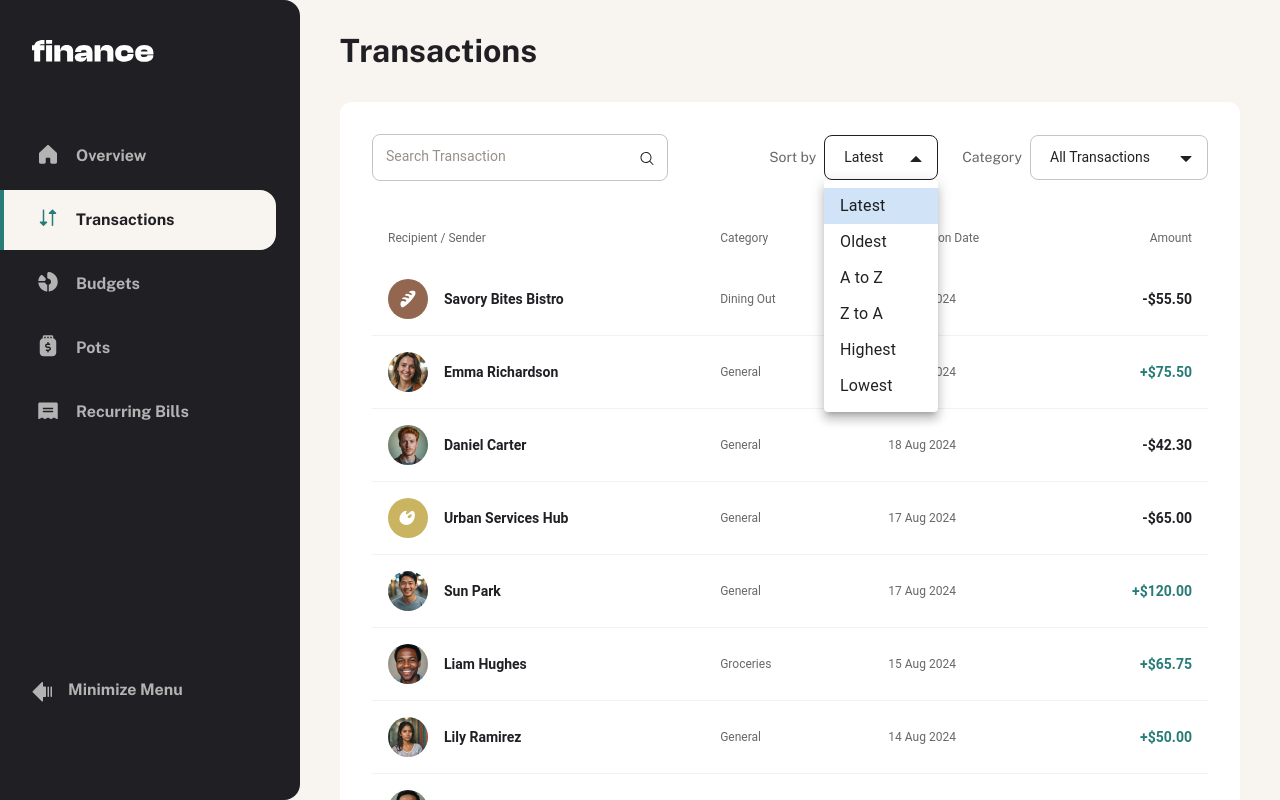
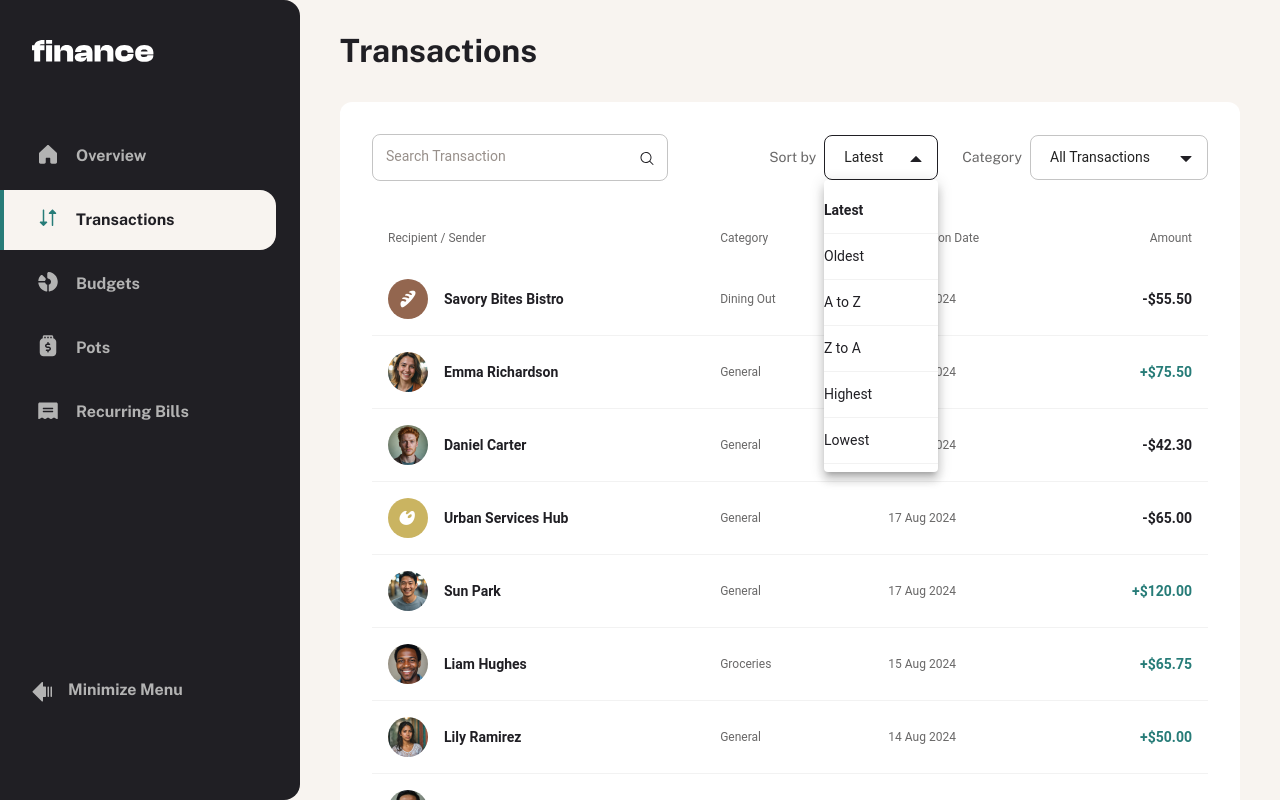
Before and after one commit to PioKl/Personal-Finance-App, a Next.js app: page /transactions in a window 1280 px wide. Both pictures are taken after a click on the element "Latest". Shown: the top 800 px of the page. Built offline with nearby package versions, Linux system fonts and the light colour scheme.

Commit message:
MenuItem styles update

```diff
--- a/app/(root)/transactions/page.tsx
+++ b/app/(root)/transactions/page.tsx
@@ -237,6 +237,8 @@ const Transactions = () => {
                     key={option.value}
                     value={option.value}
                     autoFocus={false}
+                    disableRipple //wyłączenie pojawiania się wypełnienia tła kolorem przy kliknięciu na przycisk
+                    className="!text-preset-4 !tracking-preset-4 !leading-preset-4 !font-preset-4 !text-color-one [&.Mui-selected]:!font-preset-4-bold !border-b-1 !border-default !px-0 !py-space-150 [&.Mui-selected]:!bg-transparent [&.Mui-selected:hover]:!bg-transparent hover:!bg-transparent hover:!font-preset-4-bold focus-within:!bg-transparent focus-within:!font-preset-4-bold"
                   >
                     {option.value}
                   </MenuItem>
@@ -266,7 +268,13 @@ const Transactions = () => {
                 }}
               >
                 {categorySelectOptions.map((option) => (
-                  <MenuItem key={option} value={option} autoFocus={false}>
+                  <MenuItem
+                    key={option}
+                    value={option}
+                    autoFocus={false}
+                    disableRipple //wyłączenie pojawiania się wypełnienia tła kolorem przy kliknięciu na przycisk
+                    className="!text-preset-4 !tracking-preset-4 !leading-preset-4 !font-preset-4 !text-color-one [&.Mui-selected]:!font-preset-4-bold !border-b-1 !border-default !px-0 !py-space-150 [&.Mui-selected]:!bg-transparent [&.Mui-selected:hover]:!bg-transparent hover:!bg-transparent hover:!font-preset-4-bold focus-within:!bg-transparent focus-within:!font-preset-4-bold"
+                  >
                     {option}
                   </MenuItem>
                 ))}
```
